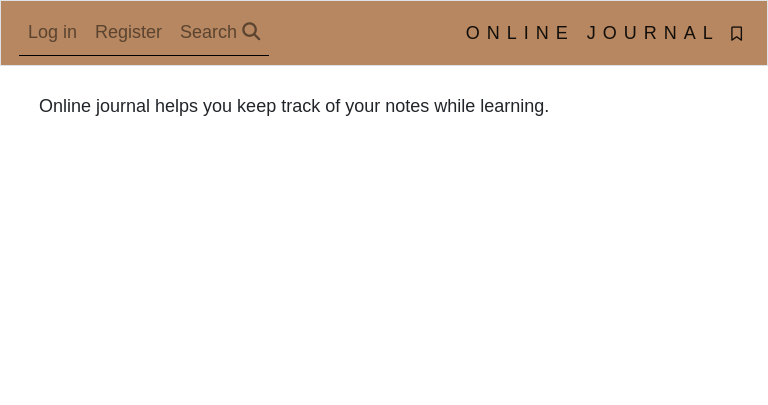
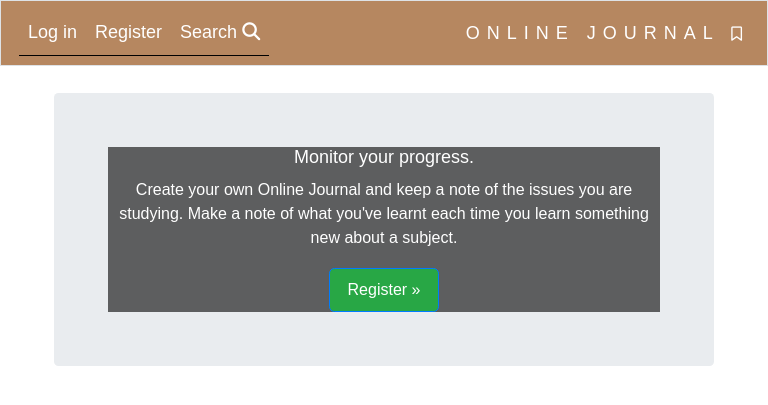
Before and after one commit to Code-Institute-Submissions/marosan28-online-journal_DecResub, a Django app: page / in a window 768 px wide. Shown: the top 405 px of the page. Run offline with Django 3.2, Linux system fonts and the light colour scheme; some libraries are stand-ins or nearby versions; some web fonts are replaced.

Commit message:
Style jumbotron and navbar

```diff
--- a/learning_logs/forms.py
+++ b/learning_logs/forms.py
@@ -1,5 +1,5 @@
 from django import forms
-
+from django.forms import ModelForm
 from .models import Topic, Entry
 
 
--- a/learning_logs/static/css/styles.css
+++ b/learning_logs/static/css/styles.css
@@ -2,19 +2,30 @@
 * {
     font-family: 'Sura', sans-serif;
     font-size: large;
-
 }
 .navbar {
-    background-color:rgba(158, 94, 42, 0.747)
+    background-color:rgba(158, 94, 42, 0.747);
 }
 .navbar-brand {
+    color: rgb(255 255 255);
     text-transform: uppercase;
-    letter-spacing: 10px;
 }
 .bookmark {
     font-size: 1.3rem;
 }
+
+a.register{
+    background-color: #28a745;
+}
+.nav-item, .nav-link {
+    color: rgb(255 255 255);
+}
+
 /* Media queries */
+
+
+/* Small screens */
+
 @media (max-width: 768px) {
 .nav-item {
     border-bottom: 1px solid black;
@@ -26,4 +37,34 @@
 .bookmark {
     font-size: .8rem;
 }
+
+/* Base Html */
+
+
+.display-3 {
+    font-size: medium;
 }
+.lead {
+    font-size: small;
+}
+.register {
+    font-size: small;
+}
+.navbar-toggler-icon {
+    height: 20px;
+    width: 20px;
+}
+}
+
+/* Medium screens */
+@media (max-width: 992px) and (min-width: 768px){
+    .display-3 {
+        font-size: large;
+    }
+    .lead {
+        font-size: medium;
+    }
+    .register {
+        font-size: medium;
+    }
+}
--- a/learning_logs/templates/learning_logs/base.html
+++ b/learning_logs/templates/learning_logs/base.html
@@ -18,7 +18,7 @@
 </head>
 
 <body>
-  <nav class="navbar navbar-expand-md navbar-light mb-4 border ">
+  <nav class="navbar navbar-expand-md mb-4 border ">
     <div class="collapse navbar-collapse" id="navbarTogglerDemo01">
       <ul class="navbar-nav">
         {% if user.is_authenticated %}
--- a/learning_logs/templates/learning_logs/index.html
+++ b/learning_logs/templates/learning_logs/index.html
@@ -1,5 +1,17 @@
 {% extends "learning_logs/base.html" %}
-{% block content %}
+{% load cloudinary %}
+{% block page_header %}
 
-<p>Online journal helps you keep track of your notes while learning.</p>
-{% endblock content %}
+<div class="jumbotron bg-image p-5 text-center shadow-1-strong rounded mb-5 text-white"
+style="background-image: url('');">
+<div class="mask" style="background-color: rgba(0, 0, 0, 0.6);">
+    <h1 class="display-3">Monitor your progress.</h1>
+
+    <p class="lead">Create your own Online Journal and keep a note of
+        the issues you are studying. Make a note of what you've learnt each
+        time you learn something new about a subject.</p>
+
+    <a class="btn btn-lg btn-primary register" href="{% url 'users:register' %}" role="button">Register &raquo;</a>
+</div>
+</div>
+{% endblock page_header %}
--- a/learning_logs/urls.py
+++ b/learning_logs/urls.py
@@ -1,9 +1,10 @@
 from django.urls import path
-
+from django.contrib import admin
 from . import views
 
 app_name = 'learning_logs'
 urlpatterns = [
+    path('admin/', admin.site.urls),
     # Home page
     path('', views.index, name='index'),
 
--- a/learning_logs/views.py
+++ b/learning_logs/views.py
@@ -9,12 +9,14 @@ def index(request):
     """The home page"""
     return render(request, 'learning_logs/index.html')
 
+
 @login_required
 def topics(request):
     """Show all topics."""
     topics = Topic.objects.order_by('date_added')
     context = {'topics': topics}
     return render(request, 'learning_logs/topics.html', context)
+
 
 @login_required
 def topic(request, topic_id):
@@ -23,6 +25,7 @@ def topic(request, topic_id):
     entries = topic.entry_set.order_by('-date_added')
     context = {'topic': topic, 'entries': entries}
     return render(request, 'learning_logs/topic.html', context)
+
 
 @login_required
 def new_topic(request):
@@ -39,6 +42,7 @@ def new_topic(request):
     # Show a blank or incomplete form.
     context = {'form': form}
     return render(request, 'learning_logs/new_topic.html', context)
+
 
 @login_required
 def new_entry(request, topic_id):
@@ -59,12 +63,12 @@ def new_entry(request, topic_id):
     context = {'topic': topic, 'form': form}
     return render(request, 'learning_logs/new_entry.html', context)
 
+
 @login_required
 def edit_entry(request, entry_id):
     """Manipulate existing entry."""
     entry = Entry.objects.get(id=entry_id)
     topic = entry.topic
-
     if request.method != 'POST':
         # Initial request
         form = EntryForm(instance=entry)
```
Also changed, not shown: online_journal/settings.py (+11 -3 lines), db.sqlite3, learning_logs/migrations/0003_photos_alter_entry_options.py (added), learning_logs/models.py (line endings or trailing spaces).
